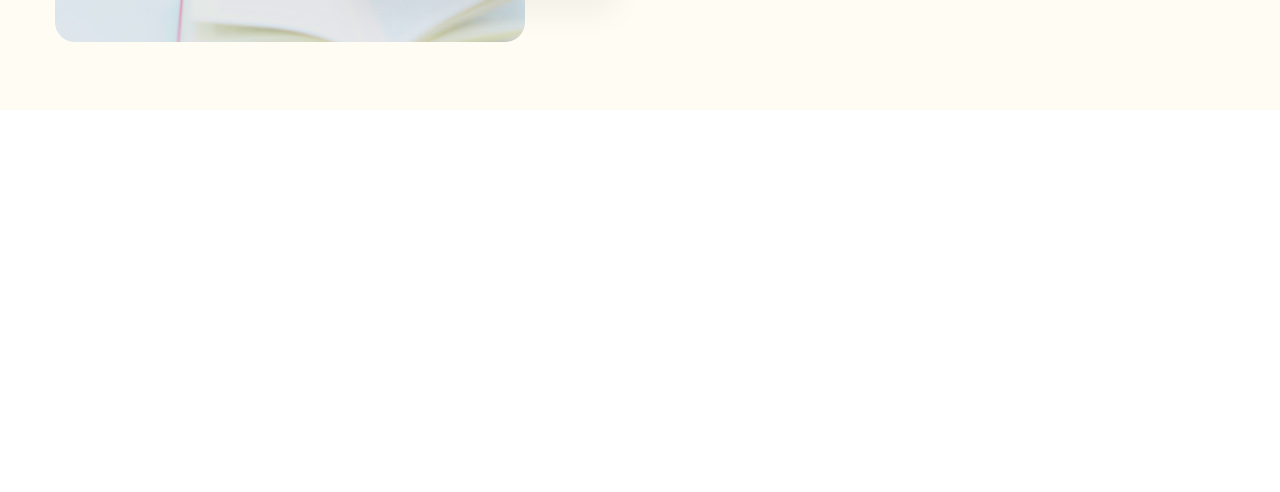
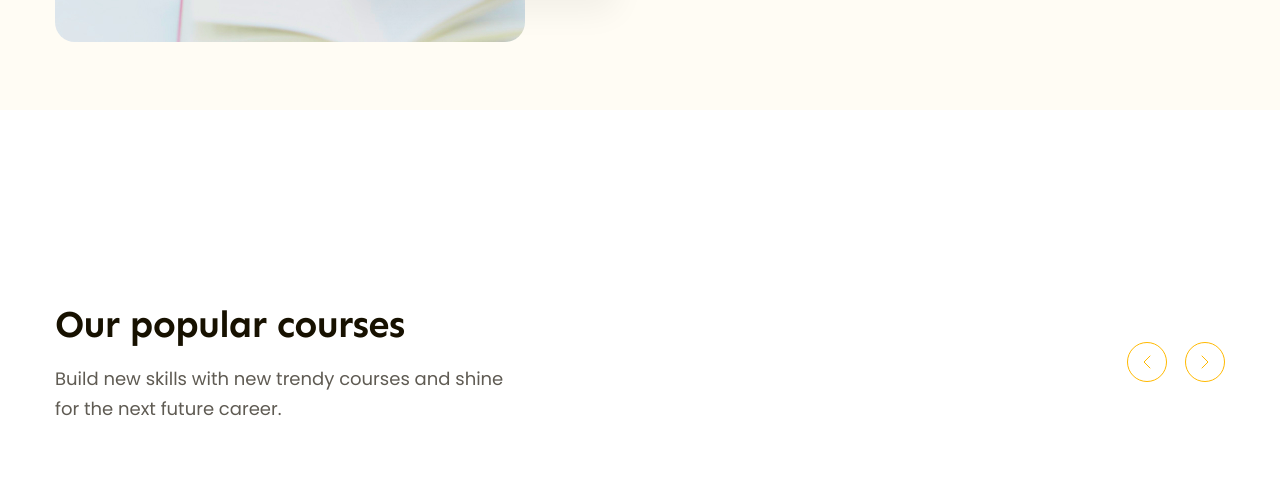
Before and after one commit to Blooseeker/duan1csshtml, a plain HTML site: page index.html in a window 1280 px wide. Shown: the part 788-1280 px from the top of the page. Drawn offline with Linux system fonts and the light colour scheme.

Commit message:
popular p1

```diff
--- a/assets/css/style.css
+++ b/assets/css/style.css
@@ -19,6 +19,15 @@ body {
 a {
   text-decoration: none;
 }
+.heading-lv2 {
+  color: #171100;
+  font-family: var(--font-heading);
+  font-size: 3.8rem;
+  font-weight: 700;
+  line-height: 1.27;
+  letter-spacing: -0.76px;
+}
+
 .main-content {
   width: 1170px;
   max-width: calc(100% - 48px);
@@ -231,3 +240,40 @@ a {
 .hero .stats strong:nth-child(2) {
   margin-left: 28px;
 }
+/* ==============popular============== */
+.popular {
+  padding: 65px 5px;
+  margin-top: 125px;
+}
+.popular-top {
+  display: flex;
+  align-items: center;
+  justify-content: space-between;
+}
+.popular-top .desc {
+  margin-top: 16px;
+  width: 458px;
+  color: #5f5b53;
+  font-size: 1.8rem;
+  line-height: 1.67;
+}
+.popular-top .control {
+  display: flex;
+  gap: 18px;
+}
+.popular-top .control-btn {
+  display: flex;
+  justify-content: center;
+  align-items: center;
+  background: transparent;
+  width: 40px;
+  height: 40px;
+  border-radius: 50%;
+  color: var(--primary-color);
+  border: 1px solid var(--primary-color);
+}
+.popular-top .control-btn:hover {
+  cursor: pointer;
+  background-color: var(--primary-color);
+  color: #fff;
+}
--- a/index.html
+++ b/index.html
@@ -39,8 +39,10 @@
         </div>
       </div>
     </header>
+
     <!-- main -->
     <div class="main">
+      <!-- hero -->
       <div class="hero">
         <div class="main-content">
           <div class="body">
@@ -114,6 +116,57 @@
           </div>
         </div>
       </div>
+      <!-- popular -->
+      <div class="popular">
+        <div class="main-content">
+          <!-- top popular -->
+          <div class="popular-top">
+            <!-- right top -->
+            <div class="info">
+              <h2 class="heading-lv2">Our popular courses</h2>
+              <p class="desc">
+                Build new skills with new trendy courses and shine for the next
+                future career.
+              </p>
+            </div>
+            <!-- left top -->
+            <div class="control">
+              <button class="control-btn">
+                <svg
+                  width="8"
+                  height="14"
+                  viewBox="0 0 8 14"
+                  fill="none"
+                  xmlns="http://www.w3.org/2000/svg"
+                >
+                  <path
+                    d="M7 1L1 7L7 13"
+                    stroke="currentColor"
+                    stroke-linecap="round"
+                    stroke-linejoin="round"
+                  />
+                </svg></button
+              ><button class="control-btn">
+                <svg
+                  width="8"
+                  height="14"
+                  viewBox="0 0 8 14"
+                  fill="none"
+                  xmlns="http://www.w3.org/2000/svg"
+                >
+                  <path
+                    d="M1 1L7 7L1 13"
+                    stroke="currentColor"
+                    stroke-linecap="round"
+                    stroke-linejoin="round"
+                  />
+                </svg>
+              </button>
+            </div>
+          </div>
+          <!-- bot popular -->
+        </div>
+      </div>
     </div>
   </body>
 </html>
```
Also changed, not shown: assets/img/Vector 21 (1).svg (added), assets/img/Vector 21.svg (added).
